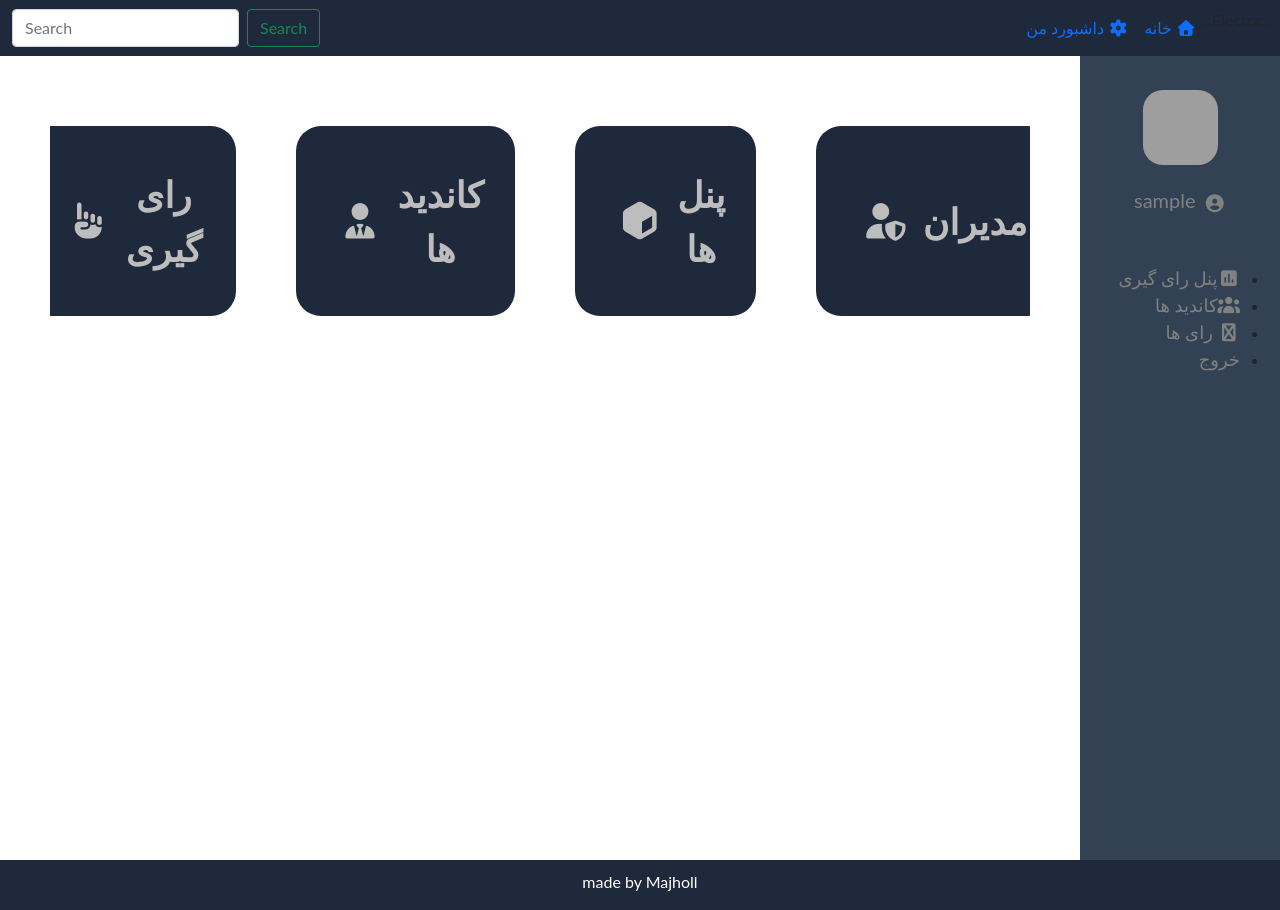
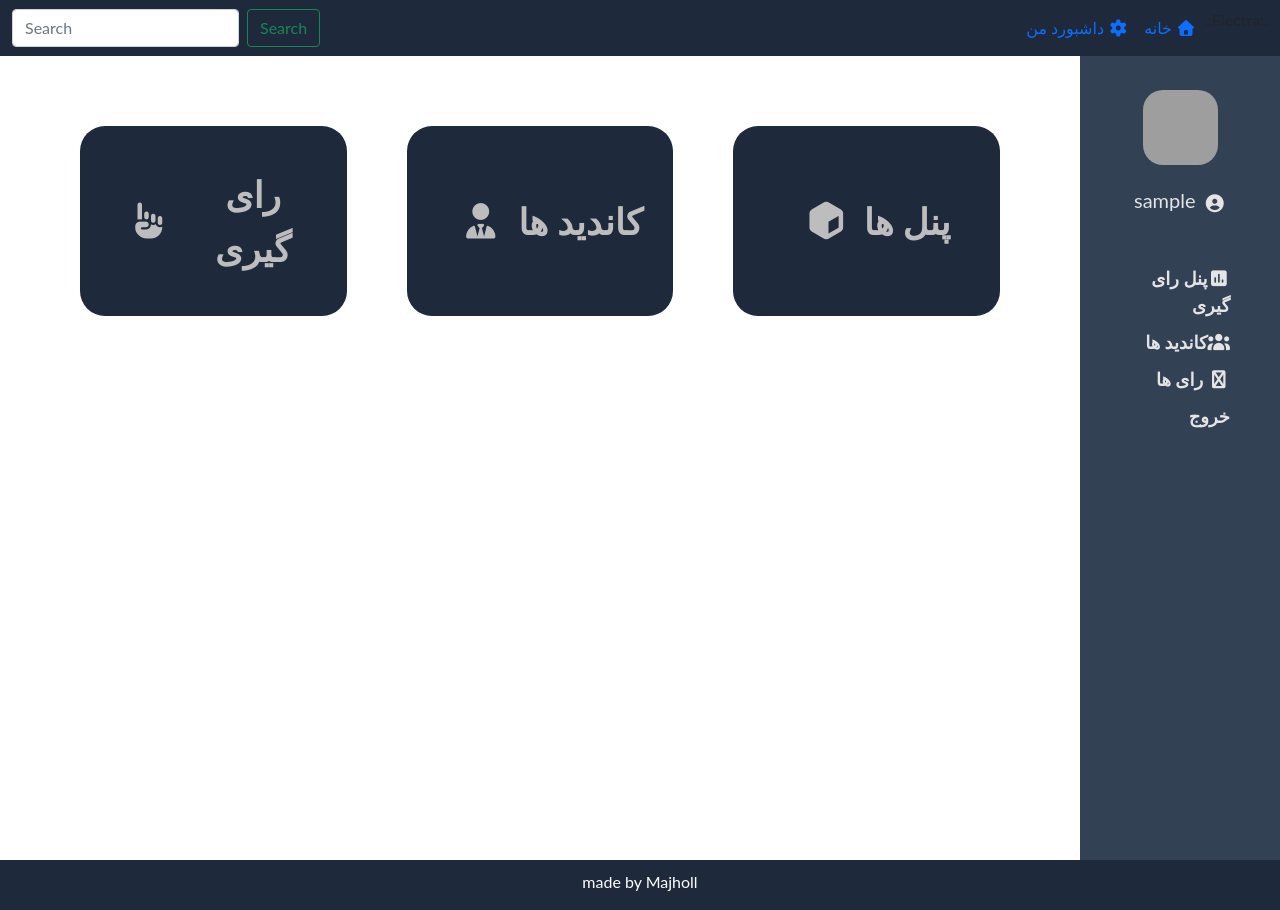
Before and after one commit to Majholl/electra, a Django app: page /dashboard/ in a window 1280 px wide. Run offline with Django 5.2, Linux system fonts and the light colour scheme; the visitor is signed in with stand-in values (Sample User, id 1); some libraries are stand-ins or nearby versions; grey boxes are pictures that could not be loaded.

Commit message:
fixing bugs & improved ui

```diff
--- a/core_apps/user/views.py
+++ b/core_apps/user/views.py
@@ -4,7 +4,6 @@
 # PY - modules
 from ast import Dict
 from urllib.request import Request
-import time
 
 
 # DJANGO - modules
@@ -49,10 +48,13 @@ def homePage(request :Request):
 
 def NotFound404(request :Request):
     try:
+
         content_template = '404.html'
         content_html = render_to_string(content_template, context=None)
         userdata = user_data(request)
+
         return render(request, template_name='admin/admindash.html', context={** userdata, 'content':content_html})
+
     except Exception as err:
         return redirect(reverse('500-se'))
 
@@ -60,9 +62,11 @@ def NotFound404(request :Request):
 
 
 def ServerError500(request :Request):
+
     content_template = 'server-500.html'
     content_html = render_to_string(content_template, context=None)
     userdata = user_data(request)
+
     return render(request, template_name='admin/admindash.html', context={** userdata, 'content':content_html})
 
 
@@ -80,31 +84,32 @@ def LoginPage(request :Request):
 
 
 def loginUser(request  :Request):
+    try:
 
-    try:
-        user = User.objects.get(username = request.POST['username'])
+        try:
+            user = User.objects.get(username = request.POST['username'])
 
-        if user :
-            if user.check_password(request.POST['password']):
-                login(request, user)
+            if user :
+                if user.check_password(request.POST['password']):
+                    login(request, user)
 
-                if user.usertype == 'user':
-                    return redirect(reverse('userpanel'))
+                    if user.usertype == 'user':
+                        return redirect(reverse('userpanel'))
 
-                elif user.usertype == 'superadmin':
-                    return redirect(reverse('AdminDashboard'))
+                    else:
+                        return redirect(reverse('AdminDashboard'))
 
                 else:
-                    return redirect(reverse('AdminDashboard'))
+                    messages.add_message(request, messages.INFO, 'اطلاعات وارد شده اشتباه میباشد')
+                    return render(request, template_name='authentications/login.html', context={** user_data(request)})
 
-            else:
-                messages.add_message(request, messages.INFO, 'اطلاعات وارد شده اشتباه میباشد')
-                return render(request, template_name='authentications/login.html', context={** user_data(request)})
+        except User.DoesNotExist:
+            messages.add_message(request, messages.INFO, 'اطلاعات وارد شده اشتباه میباشد')
+            return render(request, template_name='authentications/login.html', context={** user_data(request),'wrong_data':'Your data is wrong.'})
 
-    except User.DoesNotExist:
-        messages.add_message(request, messages.INFO, 'اطلاعات وارد شده اشتباه میباشد')
-        return render(request, template_name='authentications/login.html', context={** user_data(request),'wrong_data':'Your data is wrong.'})
 
+    except Exception as err :
+        return redirect(reverse('500-se'))
 
 
 
@@ -112,7 +117,7 @@ def loginUser(request  :Request):
 
 
 def AdminDashboard(request :Request):
-    content_html = render_to_string('admin/adminhome.html', context=None, request=request)
+    content_html = render_to_string('admin/adminhome.html', context={** user_data(request)}, request=request)
     return render(request, template_name='admin/admindash.html', context={** user_data(request), 'content':content_html})
 
 
--- a/template/admin/adminhome.html
+++ b/template/admin/adminhome.html
@@ -35,7 +35,7 @@
 
         </ul>
     </div>
-
+    {% if usertype == 'superadmin' %}
     <div class="div-admins dahs">
         <ul>
             <li>
@@ -46,8 +46,9 @@
             </li>
 
         </ul>
+
     </div>
-
+    {% endif %}
 </div>
 
 
--- a/template/admin/sidebar.html
+++ b/template/admin/sidebar.html
@@ -81,13 +81,13 @@
     color: white;
     text-decoration: none;
     font-size: 18px;
-    color: #818181;
+    color: #e4e4e4;
     display: block;
 
 }
 
 .right-sidebar a:hover{
-    color: #f1f1f1;
+    color: #ffffff;
 }
 
 
@@ -132,7 +132,10 @@
     padding-bottom: 10px;
 }
 
-
-
+.inner-bottom-sidebar ul li {
+    margin: 10px;
+    list-style: none;
+    font-weight: bold;
+}
 
 </style>
```
